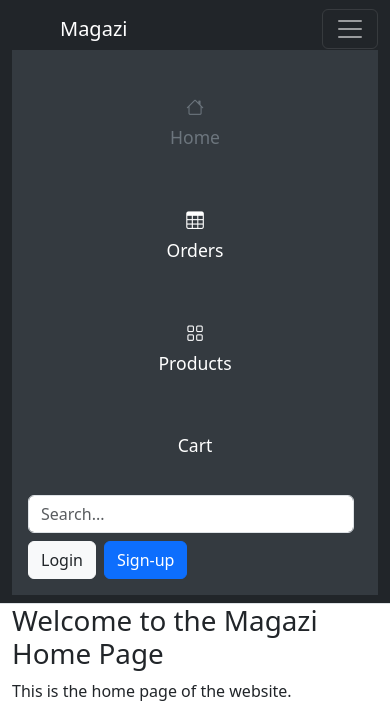
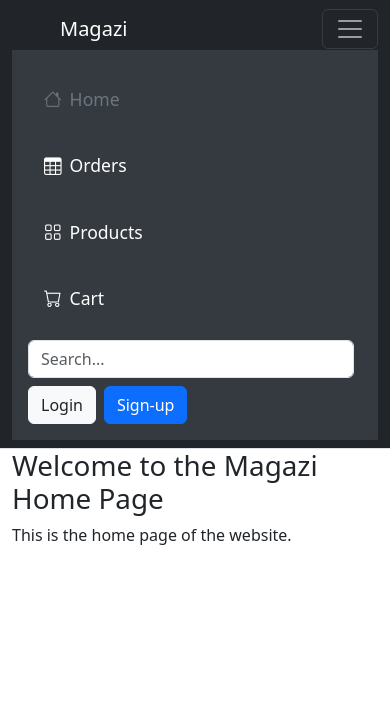
Before and after one commit to phloreenm/MP4-Django-CI-CoBC, a Django app: page / in a window 390 px wide, after a click that opens the changed part. Shown: the top 719 px of the page. Run offline with Django 3.2, Linux system fonts and the light colour scheme; some libraries are stand-ins or nearby versions.

Commit message:
Refactor navbar styles for improved mobile and desktop layouts; enhance link arrangement and icon positioning

```diff
--- a/static/css/base_style.css
+++ b/static/css/base_style.css
@@ -1,6 +1,7 @@
 *, ::after, ::before {
     box-sizing: border-box;
 }
+
 /* HTML, BODY */
 html, body {
     min-height: 100vh;
@@ -53,42 +54,60 @@ footer {
     color: #6c757d;
 }
 
+/* MOBILE VIEW: for viewports below 992px */
 @media (max-width: 992px) {
   /* Style the collapsed navbar container */
   .navbar-collapse {
-      background-color: #343a40;  /* A dark background; */
+    background-color: #343a40;  /* Dark background */
     padding: 1rem;
   }
 
-    /* Style each nav item when the navbar is collapsed */
+  /* Adjust nav item spacing */
   .navbar-collapse .nav-item {
     margin: 0.5rem 0;
+    text-align: left;
   }
 
-    /* Style each nav link for the collapsed state */
+  /* Arrange nav-link content in a row: icon on left, text on right */
   .navbar-collapse .nav-link {
-      color: #ffffff;         /* Set text color */
-      font-size: 1.1rem;        /* Increase font size for easier tap targets */
-      padding: 0.75rem 1rem;    /* Add padding for a button-like feel */
-      border-radius: 0.25rem;   /* Optional: rounded corners */
-      text-align: center;       /* Center the text */
-      display: block;           /* Ensure links take full width */
+    color: #ffffff;           /* White text */
+    font-size: 1.1rem;         /* Increased font size for better tap targets */
+    padding: 0.75rem 1rem;     /* Padding for a button-like feel */
+    border-radius: 0.25rem;    /* Optional rounded corners */
+    display: flex;             /* Use flex to arrange children */
+    flex-direction: row;       /* Icon and text in a row */
+    align-items: center;       /* Vertically center both icon and text */
+    justify-content: flex-start;
+    text-align: left;
   }
 
-    /* Optional: hover or active state styling */
-    .navbar-collapse .nav-link:hover,
-    .navbar-collapse .nav-link:focus {
-      background-color: rgba(255, 255, 255, 0.1);
-      color: #ffffff;
+  /* Icon styling in mobile view */
+  .navbar-collapse .nav-link i {
+    display: inline-block !important;
+    margin: 0 0.5rem 0 0 !important;  /* Right margin for spacing */
+    vertical-align: middle;
+  }
 }
 
-    .navbar-nav .nav-item {
+/* DESKTOP VIEW: for viewports 992px and above */
+@media (min-width: 992px) {
+  /* Arrange nav-link content in a column: icon on top, text below */
+  .navbar-collapse .nav-link {
+    color: #ffffff;           /* White text */
+    font-size: 1.1rem;         /* Font size */
+    padding: 0.75rem 1rem;     /* Padding */
+    border-radius: 0.25rem;    /* Rounded corners */
+    display: flex;             /* Use flex layout */
+    flex-direction: column;    /* Stack icon above text */
+    align-items: center;       /* Center content horizontally */
+    justify-content: center;
     text-align: center;
-      padding: 0.5rem 0;
   }
-    .navbar-nav .nav-link {
-      display: flex;
-      flex-direction: column;
-      align-items: center;
+
+  /* Icon styling in desktop view */
+  .navbar-collapse .nav-link i {
+    display: inline-block !important;
+    margin: 0 0 0.25rem 0 !important;  /* Margin below the icon for spacing */
+    vertical-align: middle;
   }
 }
--- a/static/js/script.js
+++ b/static/js/script.js
@@ -3,7 +3,6 @@ document.addEventListener("DOMContentLoaded", function () {
     const navbarCollapse = document.querySelector('.navbar-collapse');
     const navbarToggler = document.querySelector('.navbar-toggler');
 
-    // 1. Close the menu when any nav-link inside the collapse is clicked.
     document.querySelectorAll('.navbar-collapse .nav-link').forEach(function (link) {
         link.addEventListener('click', function () {
             if (navbarCollapse.classList.contains('show')) {
@@ -12,12 +11,9 @@ document.addEventListener("DOMContentLoaded", function () {
         });
     });
 
-    // 2. Toggle the menu when clicking on the breadcrumb toggle button.
-    //    Make sure your breadcrumb button has the class "breadcrumb-toggle"
     const breadcrumbToggle = document.querySelector('.breadcrumb-toggle');
     if (breadcrumbToggle) {
         breadcrumbToggle.addEventListener('click', function (e) {
-            // Prevent the click from bubbling up to the document.
             e.stopPropagation();
             if (navbarCollapse.classList.contains('show')) {
                 new bootstrap.Collapse(navbarCollapse, { toggle: false }).hide();
@@ -27,9 +23,7 @@ document.addEventListener("DOMContentLoaded", function () {
         });
     }
 
-    // 3. Close the menu when clicking anywhere outside the navbar collapse.
     document.addEventListener('click', function (e) {
-        // Check if the click occurred inside the navbar collapse or on the toggler button.
         const isClickInsideNavbar = navbarCollapse.contains(e.target) || navbarToggler.contains(e.target);
         if (!isClickInsideNavbar && navbarCollapse.classList.contains('show')) {
             new bootstrap.Collapse(navbarCollapse, { toggle: false }).hide();
--- a/templates/base.html
+++ b/templates/base.html
@@ -125,8 +125,8 @@
                     {% endif %}
                     <!-- Cart Menu Item -->
                     <li class="nav-item">
-              <a class="nav-link" href="{% url 'cart:view_cart' %}">
-                <i class="fas fa-shopping-cart"></i>
+                    <a href="{% url 'cart:view_cart' %}" class="nav-link">
+                        <i class="bi bi-cart"></i>
                         {% if cart_total %}
                             £{{ cart_total }}
                         {% else %}
```
Also changed, not shown: db.sqlite3. Lines whose indentation alone changed are shown as unchanged.
